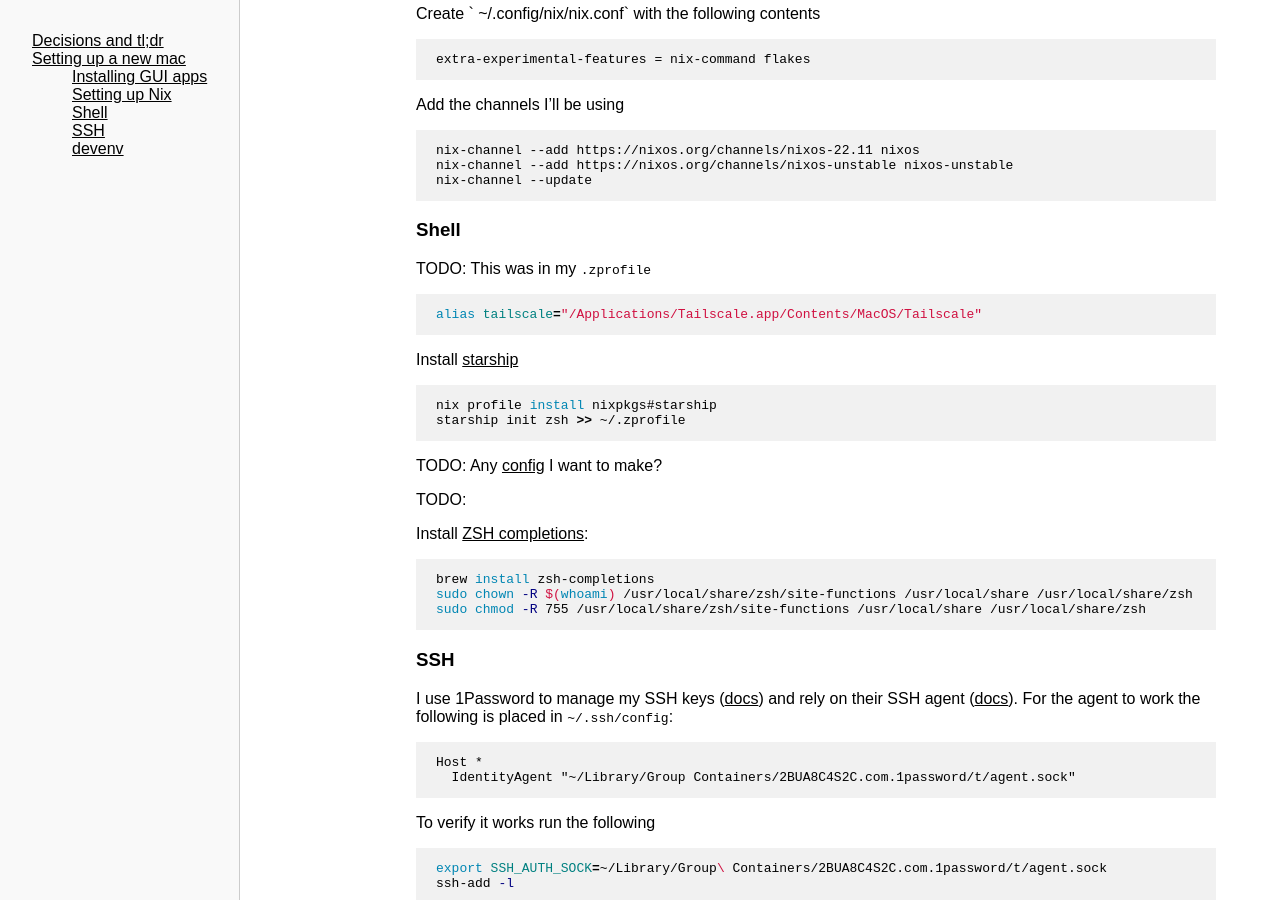
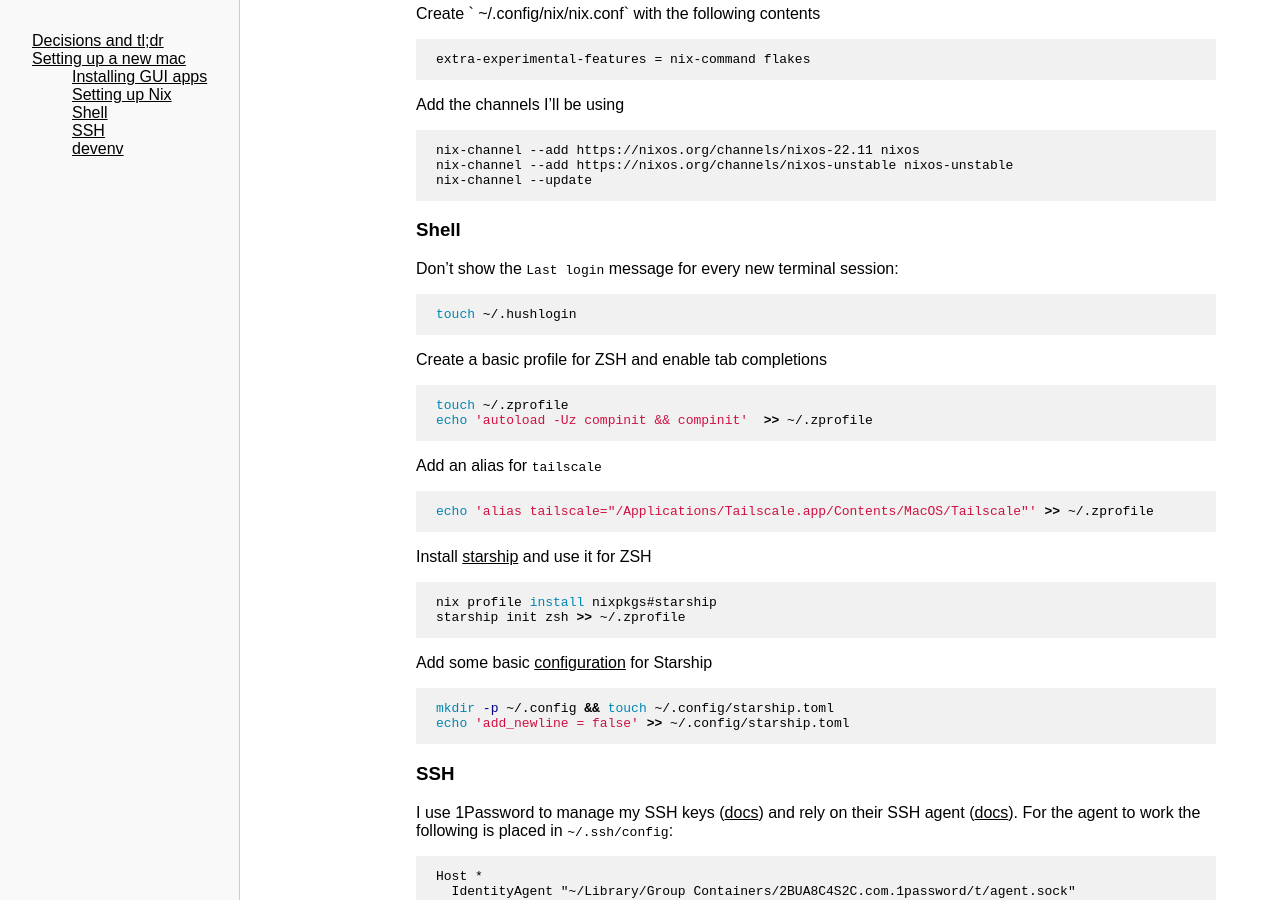
Before and after one commit to mads-hartmann/computer.mads-hartmann.com, a Jekyll site: the page built from computer.mads-hartmann.com/v2.md, in a window 1280 px wide and 900 px high, scrolled down 818 px. Built offline with Jekyll 4.4.1, drawn with Linux system fonts in a browser that asks for light colours; some web fonts are replaced; the table of contents is made by our own code.

Commit message:
A bit more progress on v2

````diff
--- a/computer.mads-hartmann.com/v2.md
+++ b/computer.mads-hartmann.com/v2.md
@@ -3,7 +3,7 @@ title: ~ v2
 toc: true
 ---
 
-This is v2. The major change from [v1](/v1) is that I now do 99% of my development in [Cloud Development Environments (CDE)](https://www.gitpod.io/cde) which means that I install *very* few tools locally.
+This is v2. The major change from [v1](/v1) is that I now do 99% of my development in [Cloud Development Environments (CDE)](https://www.gitpod.io/cde) which means that I install _very_ few tools locally.
 
 ## Decisions and tl;dr
 
@@ -52,29 +52,37 @@ nix-channel --update
 
 ### Shell
 
-TODO: This was in my `.zprofile`
+Don't show the `Last login` message for every new terminal session:
 
 ```sh
-alias tailscale="/Applications/Tailscale.app/Contents/MacOS/Tailscale"
+touch ~/.hushlogin
 ```
 
-Install [starship](http://starship.rs)
+Create a basic profile for ZSH and enable tab completions
+
+```sh
+touch ~/.zprofile
+echo 'autoload -Uz compinit && compinit'  >> ~/.zprofile
+```
+
+Add an alias for `tailscale`
+
+```sh
+echo 'alias tailscale="/Applications/Tailscale.app/Contents/MacOS/Tailscale"' >> ~/.zprofile
+```
+
+Install [starship](http://starship.rs) and use it for ZSH
 
 ```sh
 nix profile install nixpkgs#starship
 starship init zsh >> ~/.zprofile
 ```
 
-TODO: Any [config](https://starship.rs/config) I want to make?
-
-TODO:
-
-Install [ZSH completions](https://github.com/zsh-users/zsh-completions):
+Add some basic [configuration](https://starship.rs/config) for Starship
 
 ```sh
-brew install zsh-completions
-sudo chown -R $(whoami) /usr/local/share/zsh/site-functions /usr/local/share /usr/local/share/zsh
-sudo chmod -R 755 /usr/local/share/zsh/site-functions /usr/local/share /usr/local/share/zsh
+mkdir -p ~/.config && touch ~/.config/starship.toml
+echo 'add_newline = false' >> ~/.config/starship.toml
 ```
 
 ### SSH
````
